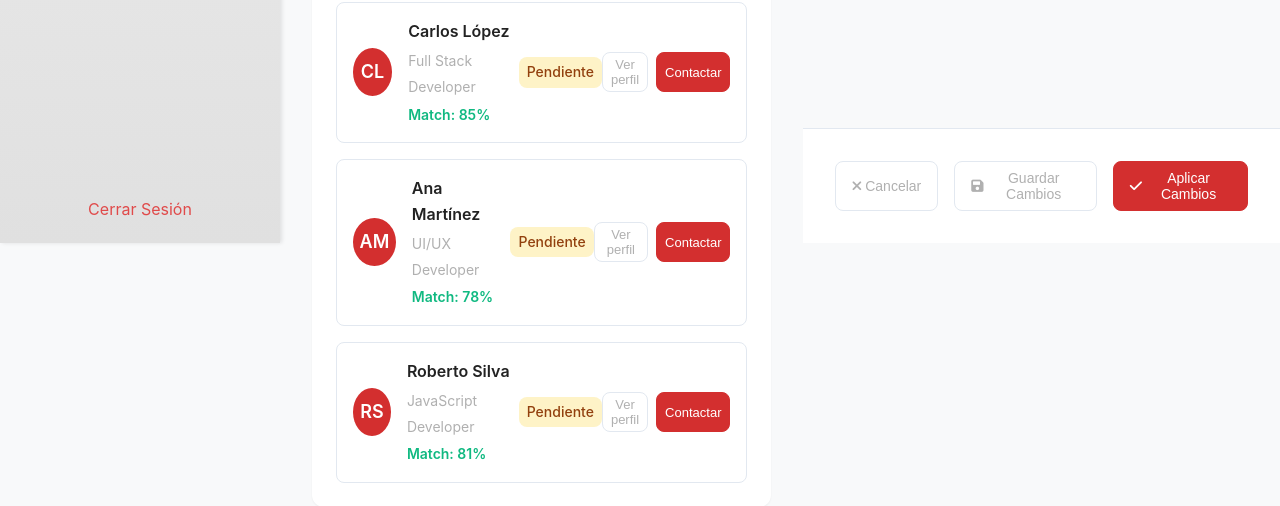
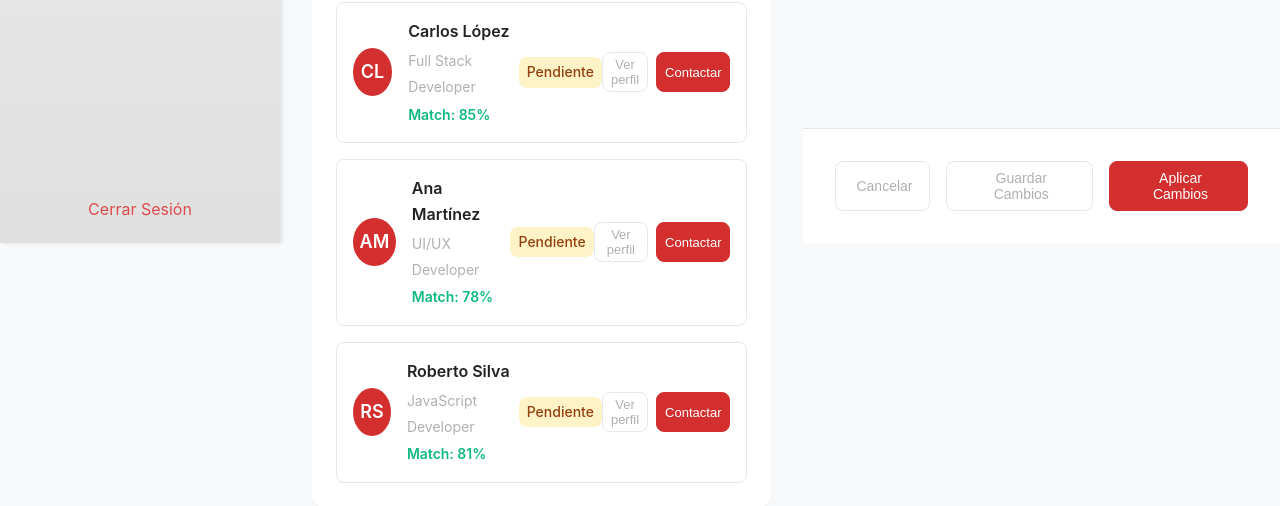
Before and after one commit to LowisN/ProyectoWeb, a PHP site: page /paginas/empresa/candidatos.php in a window 1280 px wide. Shown: the part 557-1063 px from the top of the page. Run offline with PHP 8.4, Linux system fonts and the light colour scheme.

Commit message:
.
Eliminar estilo

```diff
--- a/paginas/empresa/candidatos.php
+++ b/paginas/empresa/candidatos.php
@@ -8,7 +8,7 @@
     <meta charset="UTF-8">
     <meta name="viewport" content="width=device-width, initial-scale=1.0">
     <title>Candidatos - Senior Developer Frontend</title>
-    <link href="https://cdnjs.cloudflare.com/ajax/libs/font-awesome/6.0.0/css/all.min.css" rel="stylesheet">
+
     <link rel="stylesheet" href="../../estilo/candidatos.css">
 </head>
 
```
